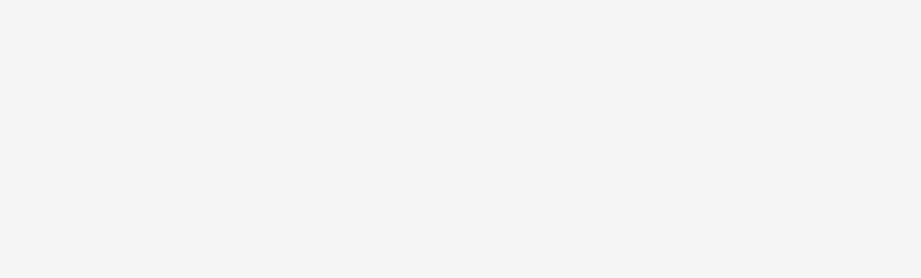
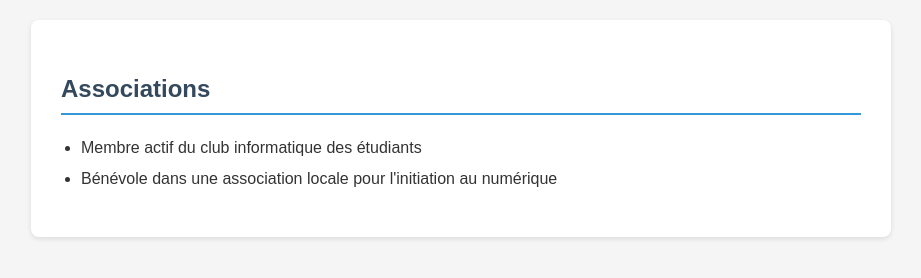
Before and after one commit to ndlprecieux-bit/mon-cv, a plain HTML site: page index.html in a window 1280 px wide. Shown: the whole page, without its empty margins (179-1100 px from the left). Drawn offline with Linux system fonts and the light colour scheme.

Commit message:
mise en place de la section associations

```diff
--- a/index.html
+++ b/index.html
@@ -7,6 +7,14 @@
     <link rel="stylesheet" href="style.css">
 </head>
 <body>
-
+    <div class="container">
+        <section id="associations">
+            <h2>Associations</h2>
+            <ul>
+                <li>Membre actif du club informatique des étudiants</li>
+                <li>Bénévole dans une association locale pour l'initiation au numérique</li>
+            </ul>
+        </section>
+    </div>
 </body>
 </html>
```
